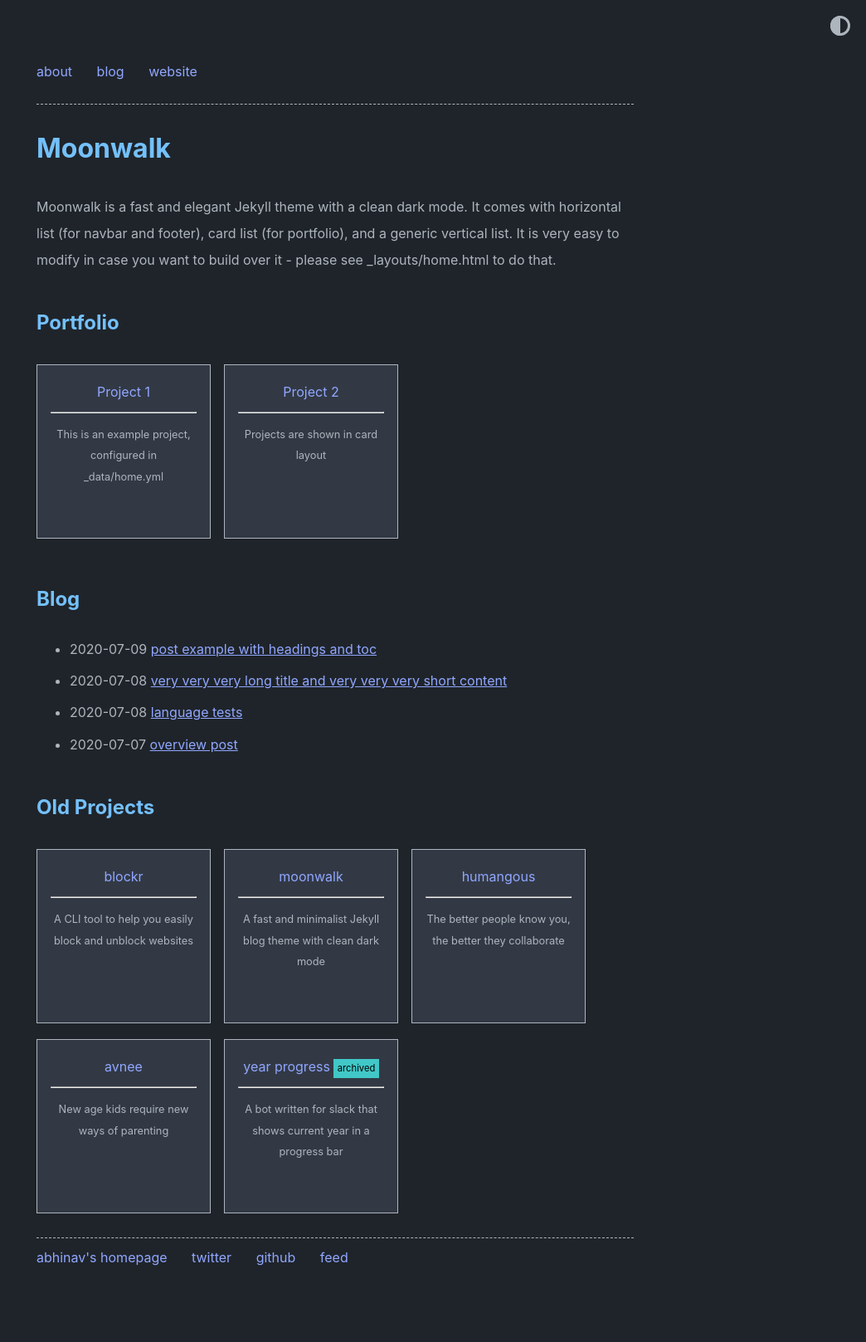
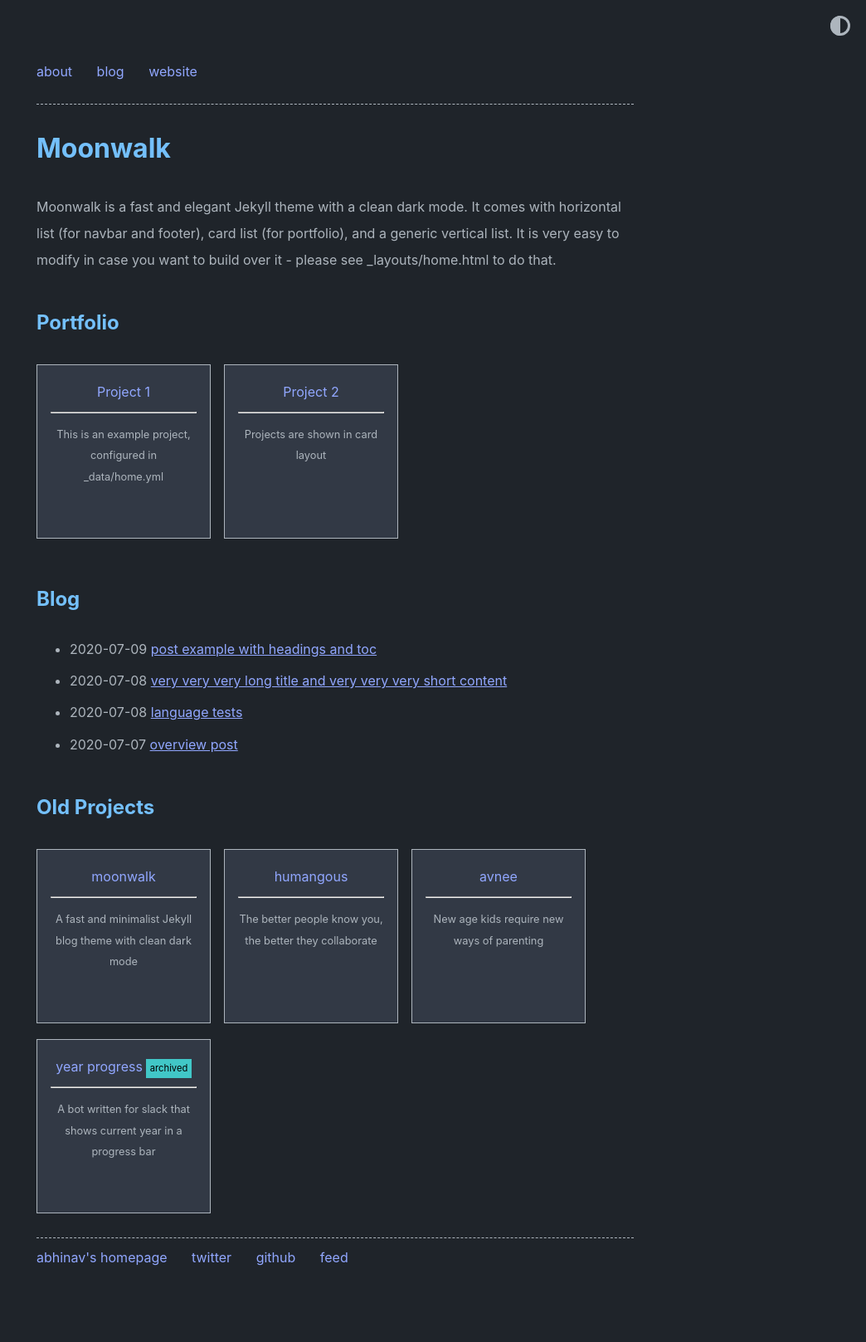
Before and after one commit to stackbit-projects/d678h-731be, a Jekyll site: the page built from index.md, in a window 1280 px wide. Shown: the whole page at 83% size, without its empty margins (236-1280 px from the left). Built offline with Jekyll 4.4.1, drawn with Linux system fonts in a browser that asks for light colours; comment, search, counter and statistics services are not loaded.

Commit message:
home.yml: Multiple updates: * updated old_project_entries * updated title in old_project_entries * updated url in old_project_entries * updated desc in old_project_entries

```diff
--- a/_data/home.yml
+++ b/_data/home.yml
@@ -13,9 +13,6 @@ project_entries:
     url: overview-post
     desc: Projects are shown in card layout
 old_project_entries:
-  - title: blockr
-    url: 'http://www.abhinav.co/blockr'
-    desc: A CLI tool to help you easily block and unblock websites
   - title: moonwalk
     url: 'https://github.com/abhinavs/moonwalk'
     desc: A fast and minimalist Jekyll blog theme with clean dark mode
```
